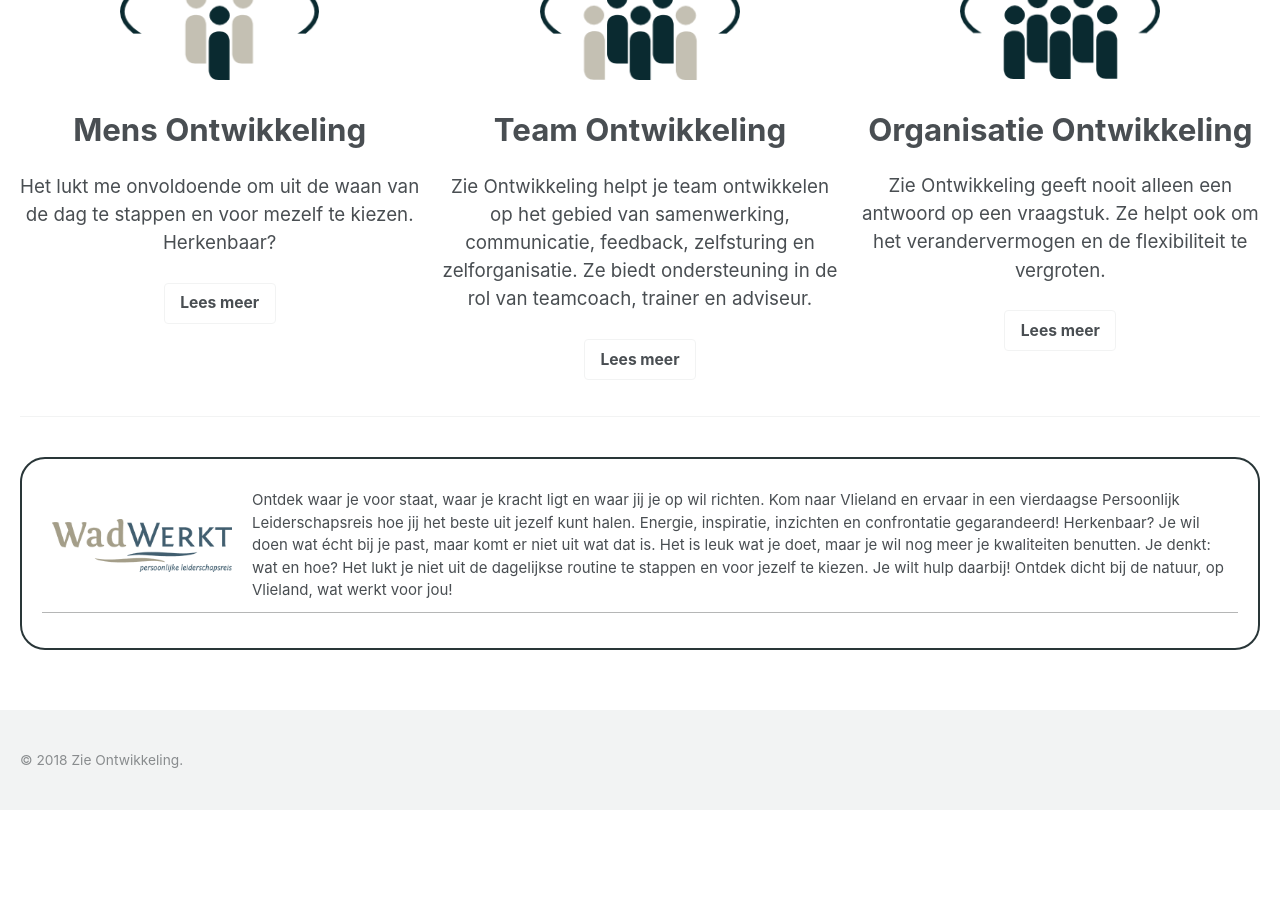
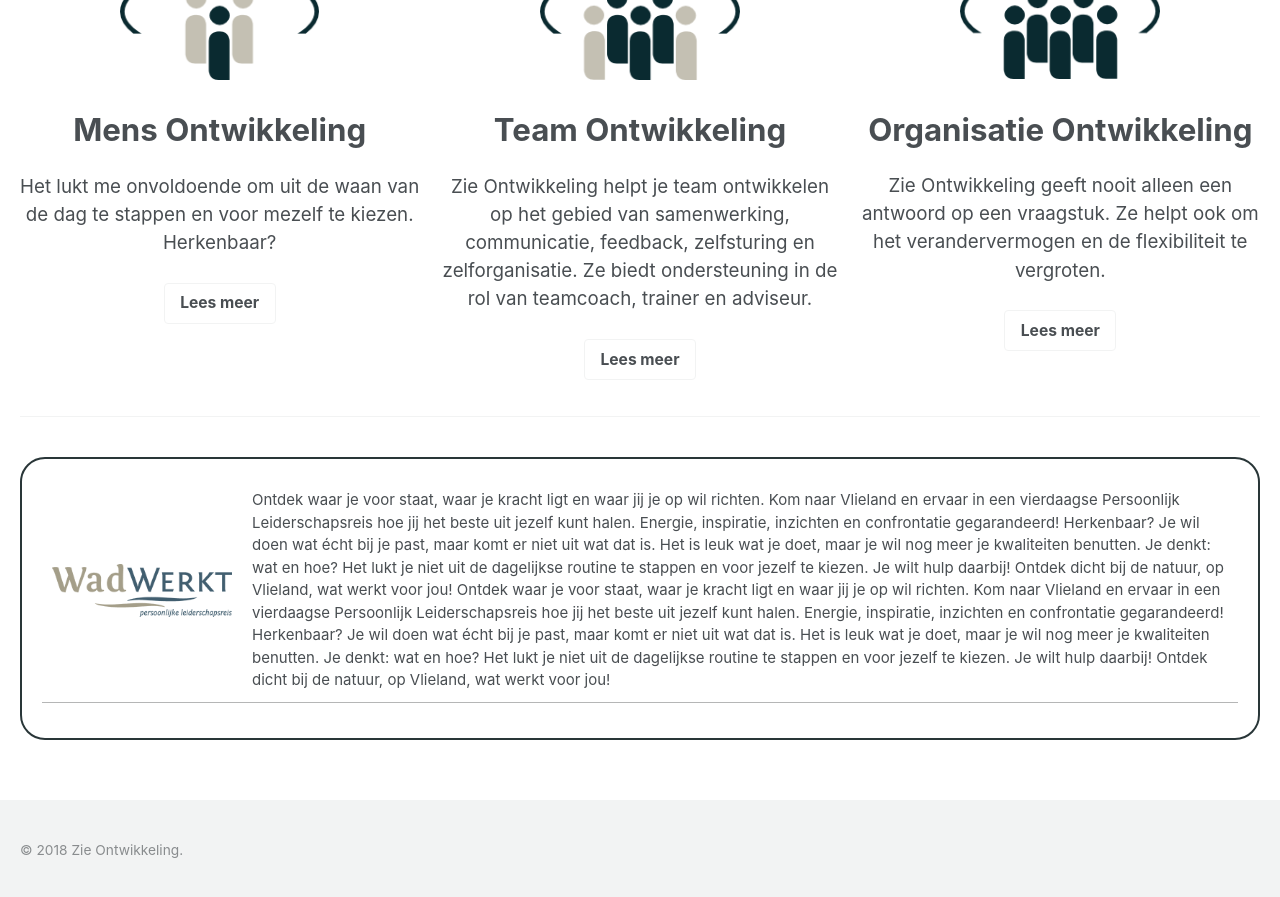
Before and after one commit to twinmum1/zie-ontwikkeling, a Jekyll site: the page built from _pages/proef.md, in a window 1280 px wide and 900 px high, scrolled down 820 px. Shown: the top 897 px of the window. Built offline with Jekyll 4.4.1, drawn with Linux system fonts in a browser that asks for light colours; before the commit the page ends 1630 px from its top, so only the background shows below that.

Commit message:
Update proef.md

```diff
--- a/_pages/proef.md
+++ b/_pages/proef.md
@@ -53,6 +53,13 @@
 Je wil doen wat écht bij je past, maar komt er niet uit wat dat is.
 Het is leuk wat je doet, maar je wil nog meer je kwaliteiten benutten. Je denkt: wat en hoe?
 Het lukt je niet uit de dagelijkse routine te stappen en voor jezelf te kiezen. Je wilt hulp daarbij!
+Ontdek dicht bij de natuur, op Vlieland, wat werkt voor jou!
+
+Ontdek waar je voor staat, waar je kracht ligt en waar jij je op wil richten. Kom naar Vlieland en ervaar in een vierdaagse Persoonlijk Leiderschapsreis hoe jij het beste uit jezelf kunt halen. Energie, inspiratie, inzichten en confrontatie gegarandeerd!
+Herkenbaar?
+Je wil doen wat écht bij je past, maar komt er niet uit wat dat is.
+Het is leuk wat je doet, maar je wil nog meer je kwaliteiten benutten. Je denkt: wat en hoe?
+Het lukt je niet uit de dagelijkse routine te stappen en voor jezelf te kiezen. Je wilt hulp daarbij!
 Ontdek dicht bij de natuur, op Vlieland, wat werkt voor jou!</td>
   </tr>
 </table>
```
